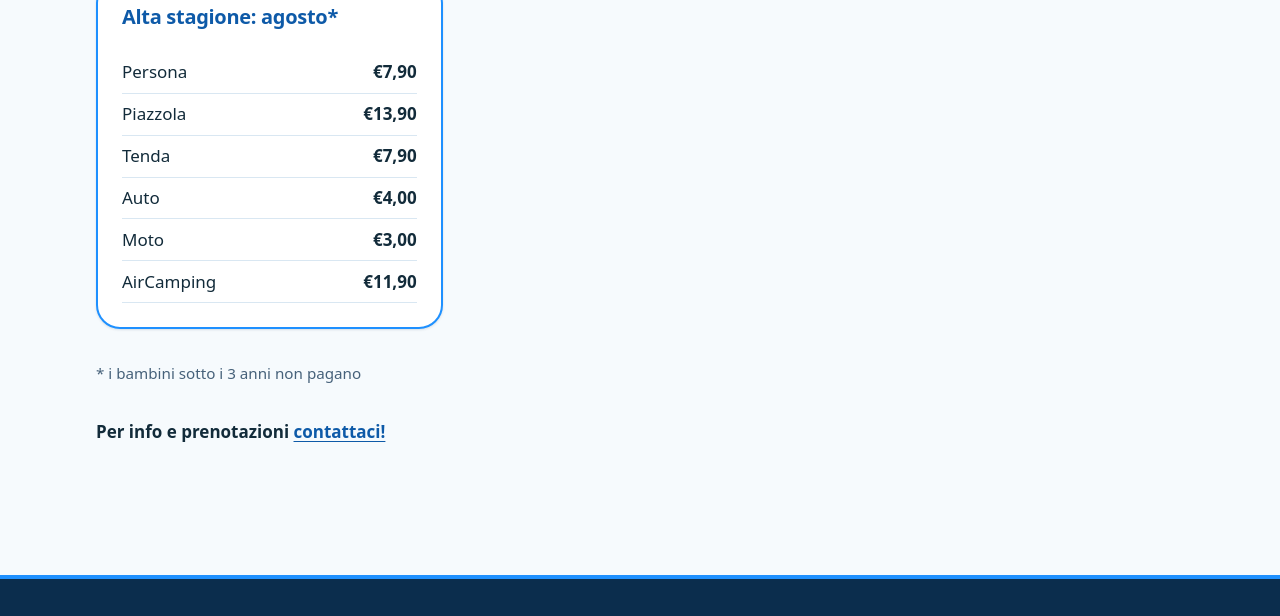
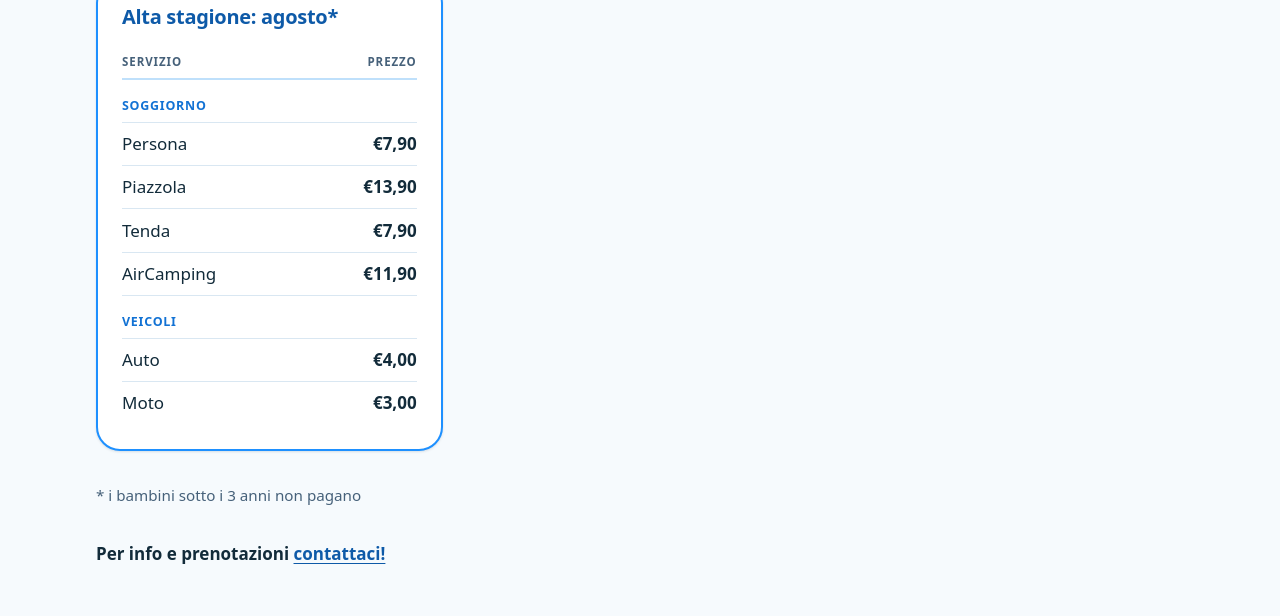
Before and after one commit to AnnamariaGan/camping_lido_valderice_website, an Astro site: page /it/prezzi in a window 1280 px wide. Shown: the part 680-1296 px from the top of the page. Built offline with nearby package versions, Linux system fonts and the light colour scheme; Astro itself is replaced by a stand-in of ours.

Commit message:
feat: restructure the price table for readability
- alta stagione table gets real table semantics: column headers (Servizio/
  Prezzo per locale) and grouped rows (Soggiorno vs Veicoli), scope=row labels
- CSS: styled thead, group subheaders, roomier rows, no border on last row
- prices unchanged; same data in all four locales

```diff
--- a/src/i18n/ui.ts
+++ b/src/i18n/ui.ts
@@ -237,13 +237,19 @@ const it = {
     ],
     highSeason: {
       title: 'Alta stagione: agosto*',
-      rows: [
+      service: 'Servizio',
+      price: 'Prezzo',
+      stayGroup: 'Soggiorno',
+      vehiclesGroup: 'Veicoli',
+      stay: [
         ['Persona', '€7,90'],
         ['Piazzola', '€13,90'],
         ['Tenda', '€7,90'],
+        ['AirCamping', '€11,90'],
+      ],
+      vehicles: [
         ['Auto', '€4,00'],
         ['Moto', '€3,00'],
-        ['AirCamping', '€11,90'],
       ],
     },
     note: '* i bambini sotto i 3 anni non pagano',
@@ -503,13 +509,19 @@ const en: Ui = {
     ],
     highSeason: {
       title: 'High season: August*',
-      rows: [
+      service: 'Service',
+      price: 'Price',
+      stayGroup: 'Accommodation',
+      vehiclesGroup: 'Vehicles',
+      stay: [
         ['Person', '€7.90'],
         ['Pitch', '€13.90'],
         ['Tent', '€7.90'],
+        ['AirCamping', '€11.90'],
+      ],
+      vehicles: [
         ['Car', '€4.00'],
         ['Motorbike', '€3.00'],
-        ['AirCamping', '€11.90'],
       ],
     },
     note: '* children under 3 stay for free',
@@ -768,13 +780,19 @@ const de: Ui = {
     ],
     highSeason: {
       title: 'Hochsaison: August*',
-      rows: [
+      service: 'Leistung',
+      price: 'Preis',
+      stayGroup: 'Aufenthalt',
+      vehiclesGroup: 'Fahrzeuge',
+      stay: [
         ['Person', '7,90 €'],
         ['Stellplatz', '13,90 €'],
         ['Zelt', '7,90 €'],
+        ['AirCamping', '11,90 €'],
+      ],
+      vehicles: [
         ['Auto', '4,00 €'],
         ['Motorrad', '3,00 €'],
-        ['AirCamping', '11,90 €'],
       ],
     },
     note: '* Kinder unter 3 Jahren zahlen nichts',
@@ -1033,13 +1051,19 @@ const fr: Ui = {
     ],
     highSeason: {
       title: 'Haute saison : août*',
-      rows: [
+      service: 'Prestation',
+      price: 'Tarif',
+      stayGroup: 'Séjour',
+      vehiclesGroup: 'Véhicules',
+      stay: [
         ['Personne', '7,90 €'],
         ['Emplacement', '13,90 €'],
         ['Tente', '7,90 €'],
+        ['AirCamping', '11,90 €'],
+      ],
+      vehicles: [
         ['Voiture', '4,00 €'],
         ['Moto', '3,00 €'],
-        ['AirCamping', '11,90 €'],
       ],
     },
     note: '* les enfants de moins de 3 ans ne paient pas',
--- a/src/pages/[lang]/prezzi.astro
+++ b/src/pages/[lang]/prezzi.astro
@@ -41,11 +41,31 @@ const u = ui[lang];
           <span class="badge">★</span>
           <h2>{u.prezzi.highSeason.title}</h2>
           <table>
+            <thead>
+              <tr>
+                <th scope="col">{u.prezzi.highSeason.service}</th>
+                <th scope="col">{u.prezzi.highSeason.price}</th>
+              </tr>
+            </thead>
             <tbody>
+              <tr class="group-row">
+                <th colspan="2" scope="colgroup">{u.prezzi.highSeason.stayGroup}</th>
+              </tr>
               {
-                u.prezzi.highSeason.rows.map(([label, price]) => (
+                u.prezzi.highSeason.stay.map(([label, price]) => (
                   <tr>
-                    <td>{label}</td>
+                    <th scope="row">{label}</th>
+                    <td>{price}</td>
+                  </tr>
+                ))
+              }
+              <tr class="group-row">
+                <th colspan="2" scope="colgroup">{u.prezzi.highSeason.vehiclesGroup}</th>
+              </tr>
+              {
+                u.prezzi.highSeason.vehicles.map(([label, price]) => (
+                  <tr>
+                    <th scope="row">{label}</th>
                     <td>{price}</td>
                   </tr>
                 ))
--- a/src/styles/global.css
+++ b/src/styles/global.css
@@ -794,9 +794,47 @@ a:hover {
   margin-top: 0.75rem;
 }
 
+.price-card thead th {
+  font-size: 0.72rem;
+  font-weight: 700;
+  text-transform: uppercase;
+  letter-spacing: 0.08em;
+  color: var(--ink-soft);
+  text-align: left;
+  padding: 0 0 0.45rem;
+  border-bottom: 2px solid var(--sea-200);
+}
+
+.price-card thead th:last-child {
+  text-align: right;
+}
+
+.price-card .group-row th {
+  font-size: 0.78rem;
+  font-weight: 700;
+  text-transform: uppercase;
+  letter-spacing: 0.06em;
+  color: var(--sea-600);
+  text-align: left;
+  padding: 1rem 0 0.3rem;
+  border-bottom: 1px solid var(--line);
+}
+
 .price-card td {
-  padding: 0.4rem 0;
+  padding: 0.45rem 0;
   border-bottom: 1px solid var(--line);
+}
+
+.price-card tbody th {
+  font-weight: 500;
+  text-align: left;
+  padding: 0.45rem 0;
+  border-bottom: 1px solid var(--line);
+}
+
+.price-card tbody tr:last-child td,
+.price-card tbody tr:last-child th {
+  border-bottom: none;
 }
 
 .price-card td:last-child {
@@ -951,6 +989,12 @@ a:hover {
 
 .footer-grid p { margin: 0.2rem 0; }
 
+.footer-vat {
+  font-size: 0.9rem;
+  color: var(--sea-200);
+  letter-spacing: 0.02em;
+}
+
 .footer-grid a {
   color: #fff;
 }
```
